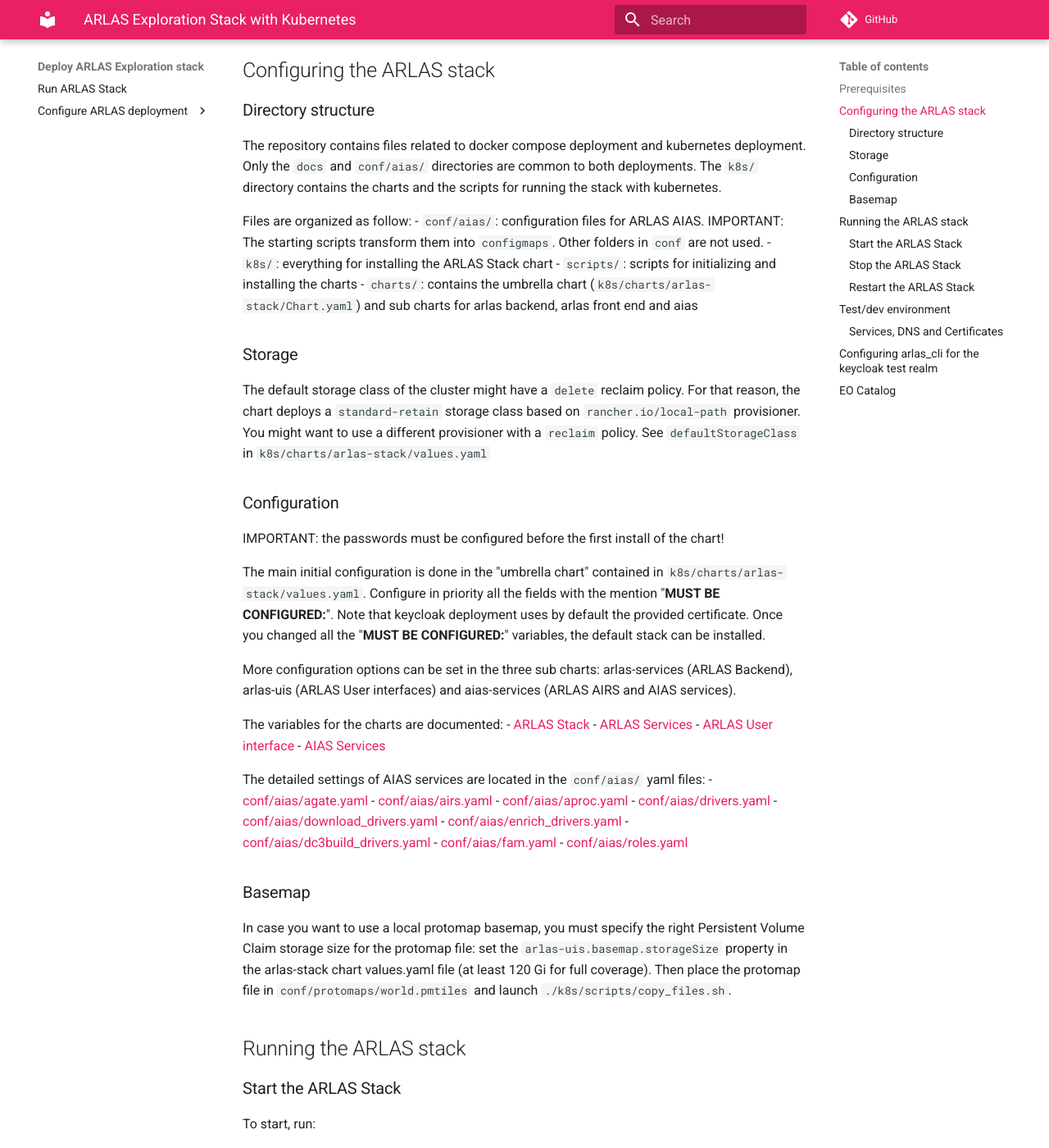
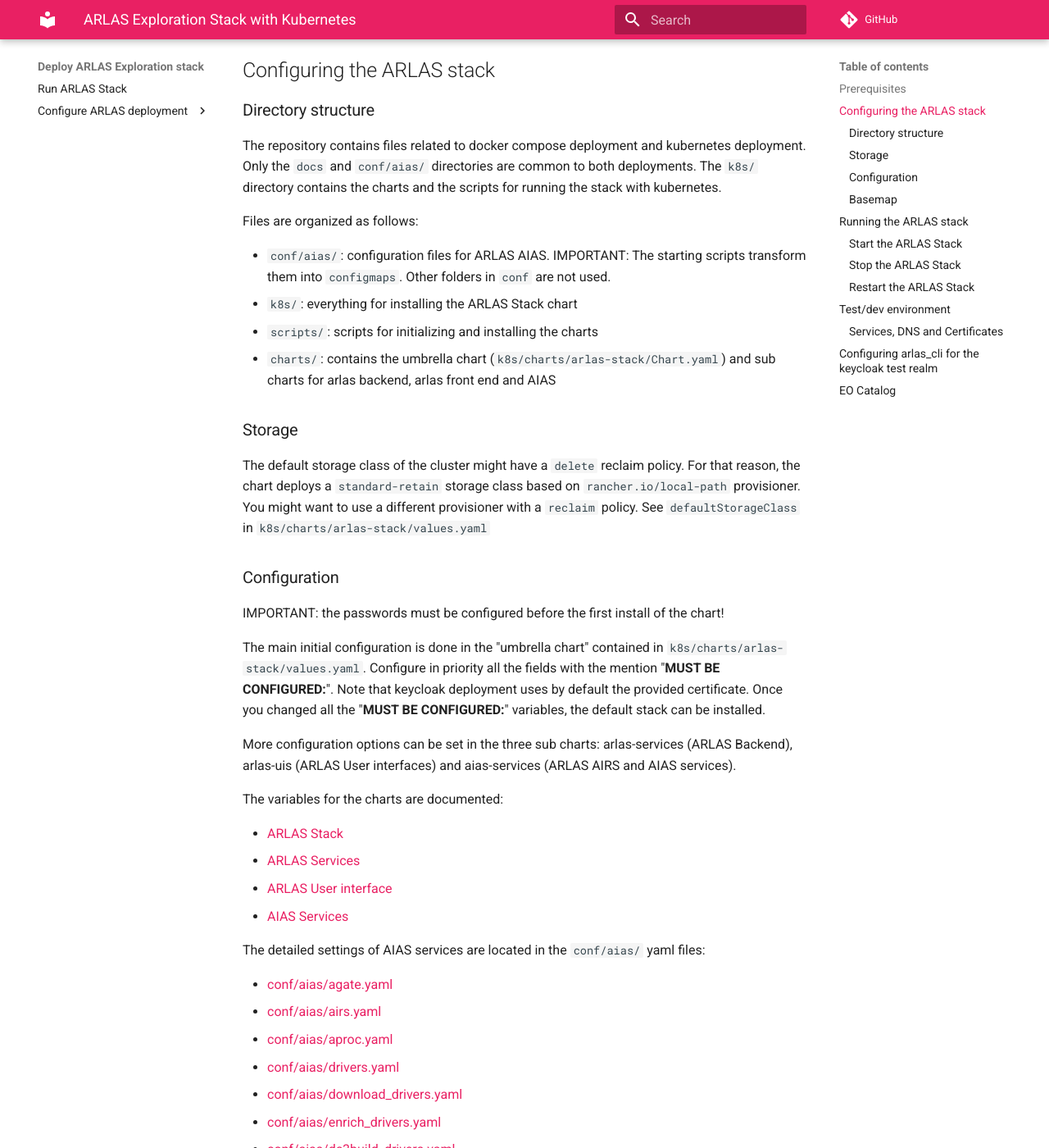
Before and after one commit to gisaia/ARLAS-Exploration-stack, an MkDocs documentation site: the page built from docs/docs/arlas_exploration_stack_helm.md, in a window 1280 px wide and 1400 px high, scrolled down 745 px. Shown: the whole window at 82% size. Built offline with MkDocs 1.6.1 and Material for MkDocs 9.7.7, drawn with Linux system fonts in a browser that asks for light colours; comment, search, counter and statistics services are not loaded; some of the changed text lies outside the part shown.

Commit message:
Fix bullet points, spelling and link

```diff
--- a/docs/docs/arlas_exploration_stack_helm.md
+++ b/docs/docs/arlas_exploration_stack_helm.md
@@ -35,11 +35,12 @@ k8s/scripts/install_nginx_ingress_controller.sh
 
 The repository contains files related to docker compose deployment and kubernetes deployment. Only the `docs` and `conf/aias/` directories are common to both deployments. The `k8s/` directory contains the charts and the scripts for running the stack with kubernetes.
 
-Files are organized as follow:
+Files are organized as follows:
+
 - `conf/aias/`: configuration files for ARLAS AIAS. IMPORTANT: The starting scripts transform them into `configmaps`. Other folders in `conf` are not used.
 - `k8s/`: everything for installing the ARLAS Stack chart
    - `scripts/`: scripts for initializing and installing the charts
-   - `charts/`: contains the umbrella chart (`k8s/charts/arlas-stack/Chart.yaml`) and sub charts for arlas backend, arlas front end and aias
+   - `charts/`: contains the umbrella chart (`k8s/charts/arlas-stack/Chart.yaml`) and sub charts for arlas backend, arlas front end and AIAS
 
 ### Storage
 
@@ -55,12 +56,14 @@ Once you changed all the "__MUST BE CONFIGURED:__" variables, the default stack
 More configuration options can be set in the three sub charts: arlas-services (ARLAS Backend), arlas-uis (ARLAS User interfaces) and aias-services (ARLAS AIRS and AIAS services).
 
 The variables for the charts are documented:
+
 - [ARLAS Stack](helm/arlas-stack/README.md)
 - [ARLAS Services](helm/arlas-services/README.md)
 - [ARLAS User interface](helm/arlas-uis/README.md)
 - [AIAS Services](helm/aias-services/README.md)
 
 The detailed settings of AIAS services are located in the `conf/aias/` yaml files:
+
 - [conf/aias/agate.yaml](https://docs.arlas.io/external_docs/aias/agate/configuration/)
 - [conf/aias/airs.yaml](https://docs.arlas.io/external_docs/aias/airs/configuration/)
 - [conf/aias/aproc.yaml](https://docs.arlas.io/external_docs/aias/aproc/configuration/)
@@ -85,7 +88,7 @@ To start, run:
 
 This script:
 
-- creates the configmaps for the aias configuration files
+- creates the configmaps for the AIAS configuration files
 - create a secret and configmap for keycloak certificate if the certificate exists (e.g. created with `./scripts/create_certificate.sh keycloak.arlas.k8s`)
 - update and build the sub charts
 - install or upgrade the arlas-stack chart
```
Also changed, not shown: other parts of docs/docs/arlas_exploration_stack_helm.md (+1 -1 lines), docs/docs/arlas_exploration_stack.md (+2 -2 lines).
